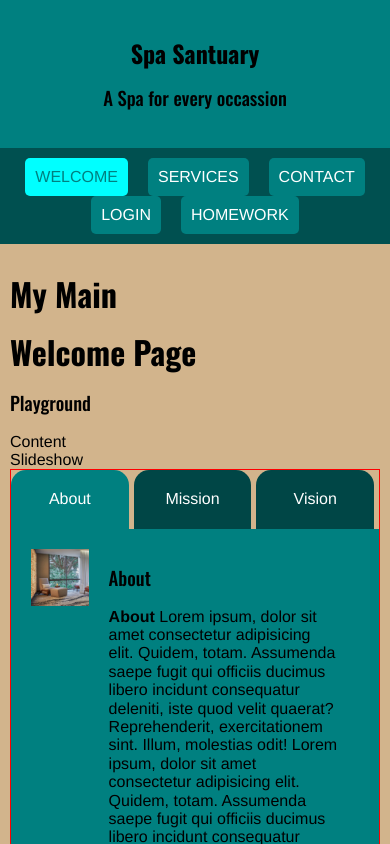
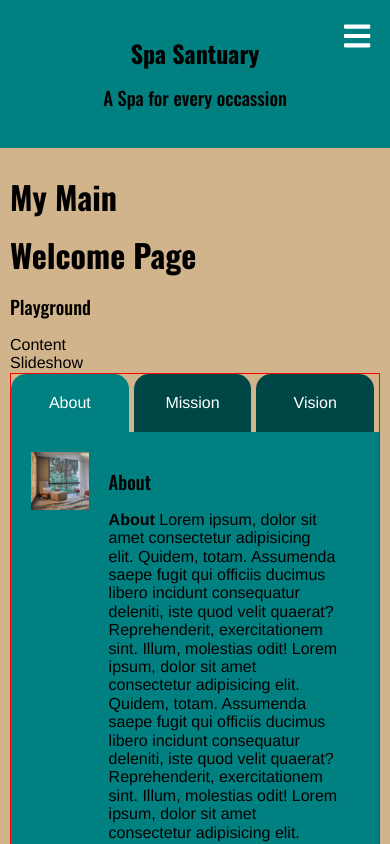
Before and after one commit to dwlopez91/uclax-web1-summer21, a React (Create React App) app: page / in a window 390 px wide. Shown: the top 844 px of the page. Built offline with nearby package versions, Linux system fonts and the light colour scheme.

Commit message:
adding hamburger icon

```diff
--- a/src/React/App.jsx
+++ b/src/React/App.jsx
@@ -5,7 +5,7 @@
 import { MediaQueryProvider } from 'common/mediaQueries/useMediaQuery.js';
 
 import Header from './Layout/Header.jsx';
-import Nav from './Layout/Nav.jsx';
+import Navigation from './Layout/Navigation/Navigation.jsx';
 import Main from './Layout/Main.jsx';
 import Footer from './Layout/Footer.jsx';
 
@@ -16,7 +16,7 @@
             <BrowserRouter>
                 <AppStyled>
                 <Header />
-                <Nav />
+                <Navigation />
                 <Main />
                 <Footer />
                 </AppStyled>
--- a/src/React/Components/Lightbox/Playground.jsx
+++ b/src/React/Components/Lightbox/Playground.jsx
@@ -2,7 +2,6 @@
 import styled from 'styled-components';
 
 import Lightbox from 'React/Components/Lightbox/Lightbox';
-import { isMemberName } from 'typescript';
 
 const Playground = () => {
 
--- /dev/null
+++ b/src/React/Layout/Navigation/Hamburger.jsx
@@ -0,0 +1,23 @@
+import React from 'react';
+import styled from 'styled-components';
+
+import { FontAwesomeIcon  } from '@fortawesome/react-fontawesome';
+import { faBars } from '@fortawesome/free-solid-svg-icons';
+
+const Hamburger = ({onClick}) => {
+
+    return (
+        <HamburgerStyled className='Hamburger' onClick={ onClick }>
+            <FontAwesomeIcon icon={ faBars } />
+        </HamburgerStyled>
+    );
+}
+
+export default Hamburger;
+
+const HamburgerStyled = styled.div`
+    font-size: 30px;
+    color: white;
+    cursor: pointer;
+
+`;
--- a/src/React/Layout/Nav.jsx
+++ b/src/React/Layout/Navigation/Nav.jsx
@@ -1,7 +1,8 @@
 import React from 'react';
 import styled from 'styled-components';
 import { NavLink } from 'react-router-dom';
-
+// Scripts
+import { mediaQueries } from 'common/mediaQueries/mediaQueries';
 const Nav = () => {
     return <NavStyled>
                 <NavLink to="/" exact>Welcome</NavLink>
@@ -22,12 +23,13 @@
     text-align: center;
 
     a {
-        display:inline-block;
+        display: block;
         background-color: teal;
+
         color: white;
         padding: 10px;
         border-radius: 5px;
-        margin: 0px 10px;
+        margin: 5px 0px;
 
         text-decoration: none;
         text-transform: uppercase;
@@ -45,4 +47,14 @@
 
     }
 
+    @media ${mediaQueries.mdUp} {
+        a{
+            display: inline-block;
+            margin: 0px 10px;
+            font-size: 16px;
+            border-radius: 5px;
+        }
+    }
+
+
 `;
--- /dev/null
+++ b/src/React/Layout/Navigation/Navigation.jsx
@@ -0,0 +1,43 @@
+import React, { useState, useEffect } from 'react';
+import styled from 'styled-components';
+
+import Nav from './Nav.jsx';
+import Hamburger from './Hamburger.jsx';
+
+// Scripts
+import { useMediaQuery } from 'common/mediaQueries/useMediaQuery.js';
+
+const Navigation = () => {
+
+    const [showMenu, showMenuUpdate] = useState(false);
+    const { media } = useMediaQuery();
+
+
+    useEffect(() => {
+        showMenuUpdate(media.mdUp);
+
+    }, [media.mdUp]);
+
+    const handleToggle = () => {
+        showMenuUpdate(!showMenu);
+    }
+
+
+    return (
+        <NavigationStyled className='Navigation'>
+            { !media.mdUp && <Hamburger onClick={ handleToggle } /> }
+            {showMenu && <Nav /> }
+        </NavigationStyled>
+    );
+}
+
+export default Navigation;
+
+const NavigationStyled = styled.div`
+    .Hamburger {
+        position: fixed;
+        top: 20px;
+        right: 20px;
+    }
+
+`;
```
